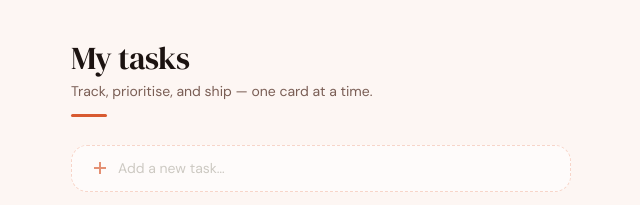
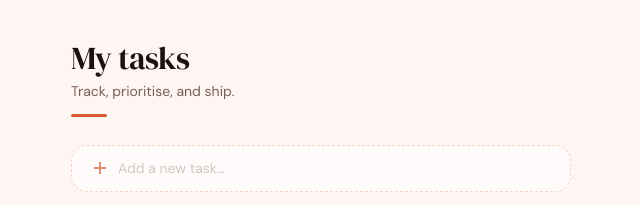
Before and after one commit to Muizzyranking/taskpulse-todo-card, a plain HTML site: page index.html in a window 1280 px wide. Shown: the top 205 px of the page, 319-959 px from the left. Drawn offline with Linux system fonts and the light colour scheme.

Commit message:
fix: typo

```diff
--- a/index.html
+++ b/index.html
@@ -18,7 +18,7 @@
         <div class="page-header__text">
           <h1 class="page-title">My tasks</h1>
           <p class="page-subtitle">
-            Track, prioritise, and ship — one card at a time.
+            Track, prioritise, and ship.
           </p>
         </div>
         <div class="page-header__rule" aria-hidden="true"></div>
```
